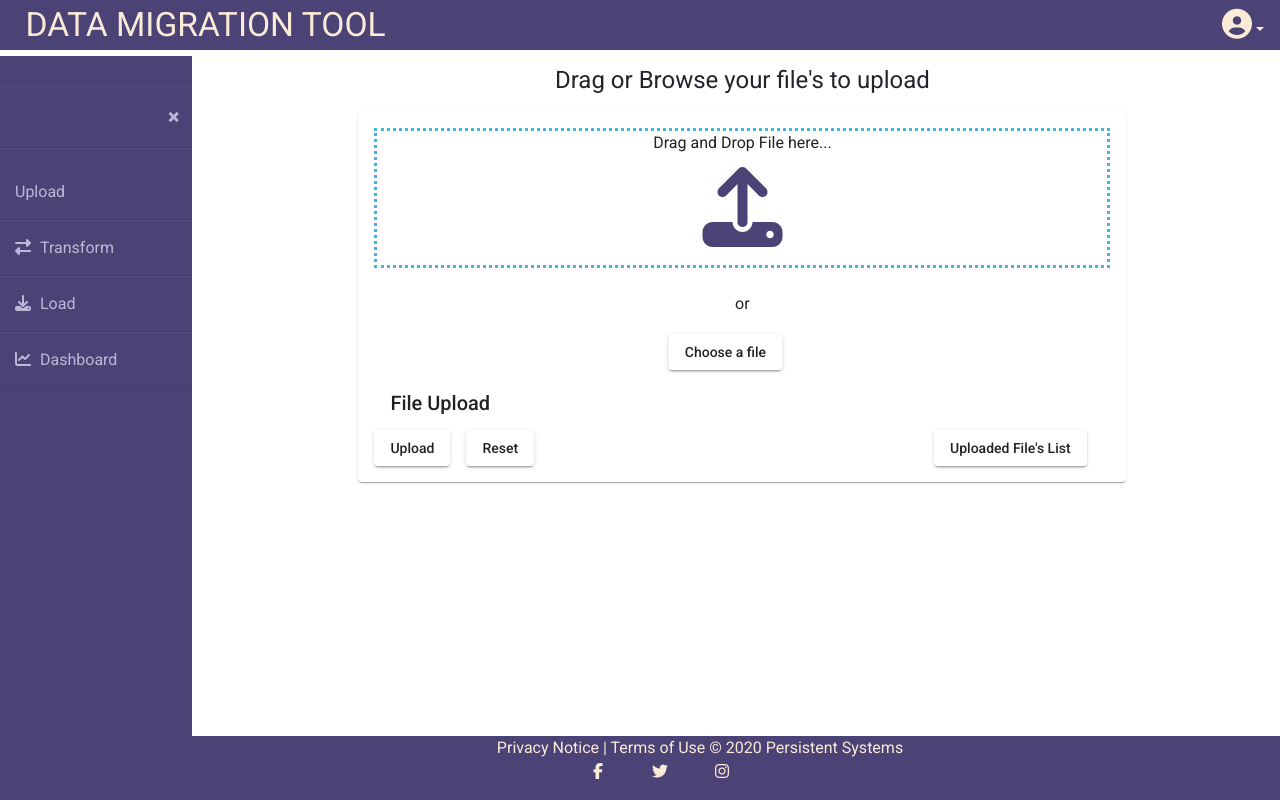
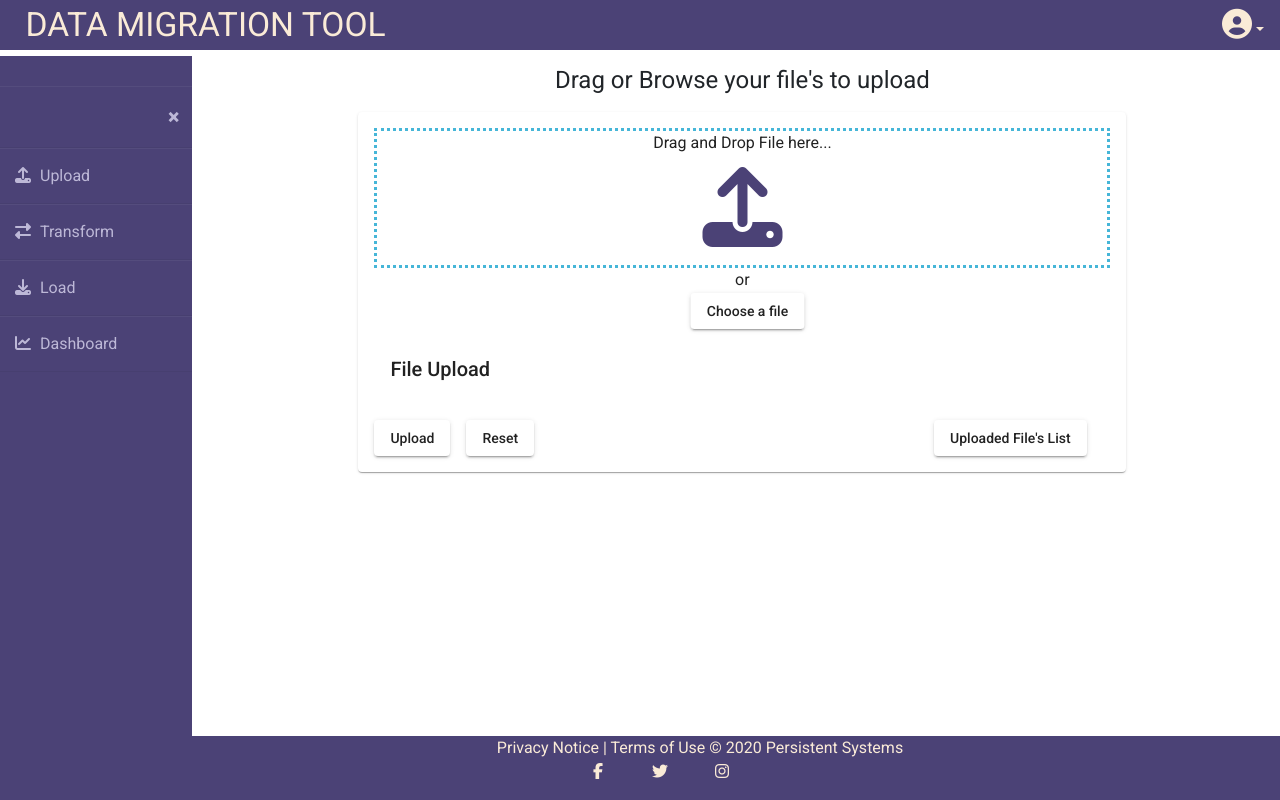
Before and after one commit to sneha-gandhat/Data-Migration-Tool, an Angular app: page /upload in a window 1280 px wide. Built offline with nearby package versions, Linux system fonts and the light colour scheme.

Commit message:
scroll on file list and upload icon -Upload Component

```diff
--- a/src/app/uploadfiles/uploadfiles.component.css
+++ b/src/app/uploadfiles/uploadfiles.component.css
@@ -6,6 +6,7 @@
 .main{
   width: 60vw;
   margin: auto;
+
 }
 .custom-tooltip {
   background-color: #4b4276;
@@ -13,6 +14,8 @@
   }
 
 .filelists{
+  max-height: 7em;
+  margin: auto;
   overflow-y: scroll;
   overflow-x: hidden;
 }
@@ -38,19 +41,8 @@ p {
   display: inline-block;
   font-size: 16px;
 }
-
-
-.fa-upload {
-  color: #4b4276;
-  display: flex;
-  align-items: center;
-  justify-content: center;
-  flex-direction: column;
-}
-
 .center {
-
-  transform: translate(+40%, -50%);
+  transform: translate(+43%, -50%);
 }
 
 .fa-arrow-right{
--- a/src/app/uploadfiles/uploadfiles.component.html
+++ b/src/app/uploadfiles/uploadfiles.component.html
@@ -6,16 +6,19 @@
     matTooltipPosition="below" matTooltipHideDelay="100" matTooltipClass="custom-tooltip"
     id="drop_zone" (drop)="dropHandler($event)" (dragover)="dragOverHandler($event)">
       <p>Drag and Drop File here...</p>
-      <i class="fas fa-upload fa-5x"></i>
+      <i class="fas fa-upload fa-5x" style ="color: #4b4276;
+      display: flex;
+      align-items: center;
+      justify-content: center;
+      flex-direction: column;"></i>
     </div>
-    <br>
     <div class="choose">
-      <p>or</p><br>
+      <p>or</p>
       <div class="center">
        <button
        matTooltip="Select files to upload"
        matTooltipPosition="below" matTooltipHideDelay="100" matTooltipClass="custom-tooltip"
-       style='margin-right:16px' #buttonElem mat-raised-button (blur)="onBlur()" multiple (click)="openDialog()">Choose a file</button>
+       style='margin-right:16px ;margin-top: 1em' #buttonElem mat-raised-button (blur)="onBlur()" multiple (click)="openDialog()">Choose a file</button>
        <input #inputFile type="file" hidden multiple (click)="loading = true" accept=".json,.xml" (change)="onChange($event)">
 
        <button #buttonElem mat-raised-button hidden (blur)="onBlur()" multiple (click)="openDialog1()">Choose a Folder</button>
@@ -24,8 +27,8 @@
     </div>
       <mat-card-header>
       <mat-card-title>File Upload</mat-card-title>
+      <br>
     </mat-card-header>
-
     <div class= "filelists">
       <div *ngFor="let file of selectedFiles" class="file-list">
       <h4 *ngIf="file?.fileName.length > 0">{{file?.fileName}}</h4>
@@ -35,6 +38,7 @@
     </div>
 
   </div>
+  <br>
     <button
     matTooltip="Upload all the selected files"
     matTooltipPosition="below" matTooltipHideDelay="100" matTooltipClass="custom-tooltip"
```
